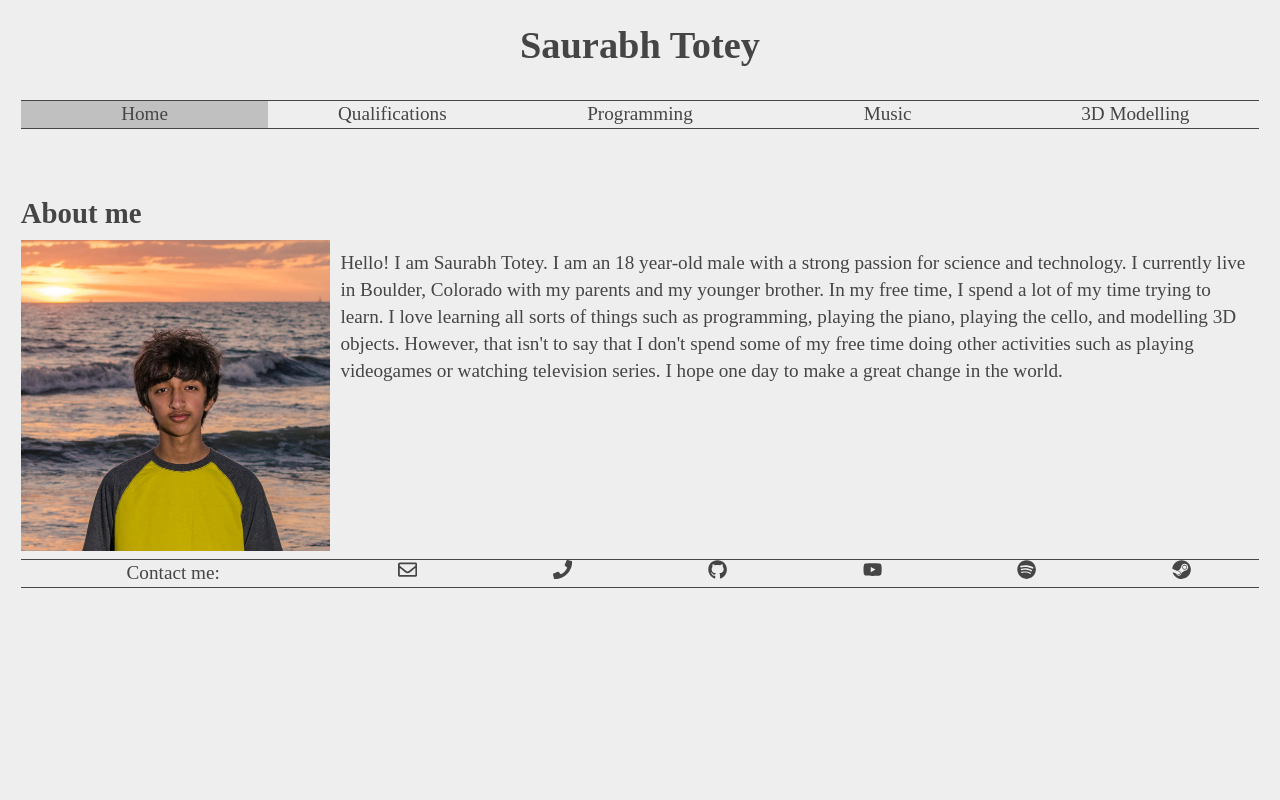
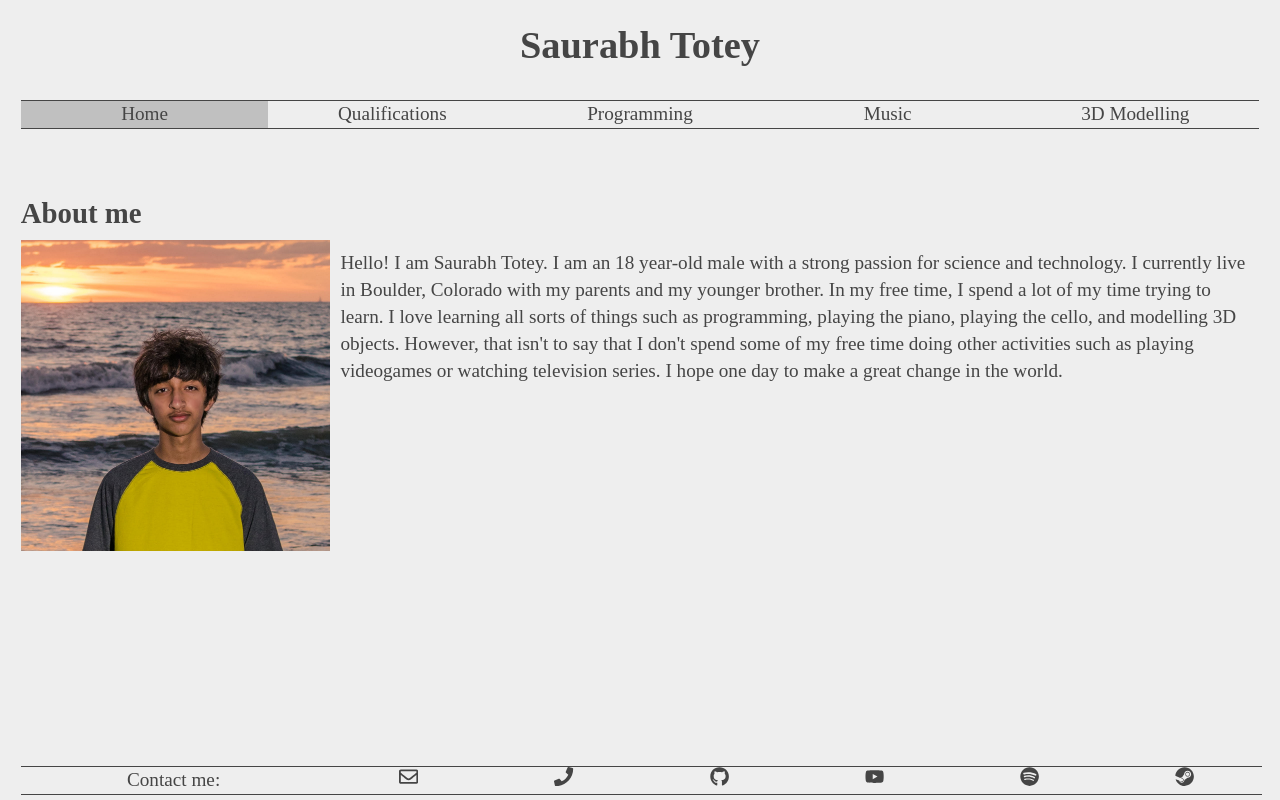
Before and after one commit to SaurabhTotey/Portfolio-Website, a Gatsby app: page / in a window 1280 px wide. Built offline with nearby package versions, Linux system fonts and the light colour scheme.

Commit message:
Made Footer stick to bottom

```diff
--- a/src/components/Footer.js
+++ b/src/components/Footer.js
@@ -5,8 +5,38 @@ import ResponsiveContainer from "./ResponsiveContainer";
 const icons = [<FaRegEnvelope/>, <FaPhone/>, <FaGithub/>, <FaYoutube/>, <FaSpotify/>, <FaSteam/>];
 const iconWidth = 100 / icons.length;
 
-export default () => (
-	<footer style={{borderTop: "1px solid #454545", borderBottom: "1px solid #454545"}}>
+/**
+ * A component that is the footer that should be at the bottom of all pages
+ */
+class Footer extends React.Component {
+
+	constructor(props) {
+		super(props);
+		this.state = {
+			stickToBottom: false
+		};
+	}
+
+	onWindowResize() {
+		this.setState({ stickToBottom: window.innerHeight > document.body.clientHeight });
+	}
+
+	componentDidMount() {
+		this.onWindowResize();
+		window.addEventListener("resize", this.onWindowResize.bind(this));
+	}
+
+	render() {
+		let style = { borderTop: "1px solid #454545", borderBottom: "1px solid #454545" };
+		if (this.state.stickToBottom) {
+			style = {
+				...style,
+				position: "absolute",
+				bottom: "5px",
+				width: "97%"
+			}
+		}
+		return <footer style={style}>
 			<ResponsiveContainer>
 				<div responsiveWidth="25%" style={{width: "100%", textAlign: "center"}}>Contact me:&nbsp;</div>
 				<div responsiveWidth="75%" style={{width: "100%"}}>{
@@ -14,4 +44,8 @@ export default () => (
 				}</div>
 			</ResponsiveContainer>
 		</footer>
-)
+	}
+
+}
+
+export default Footer
```
Lines whose indentation alone changed are shown as unchanged.
